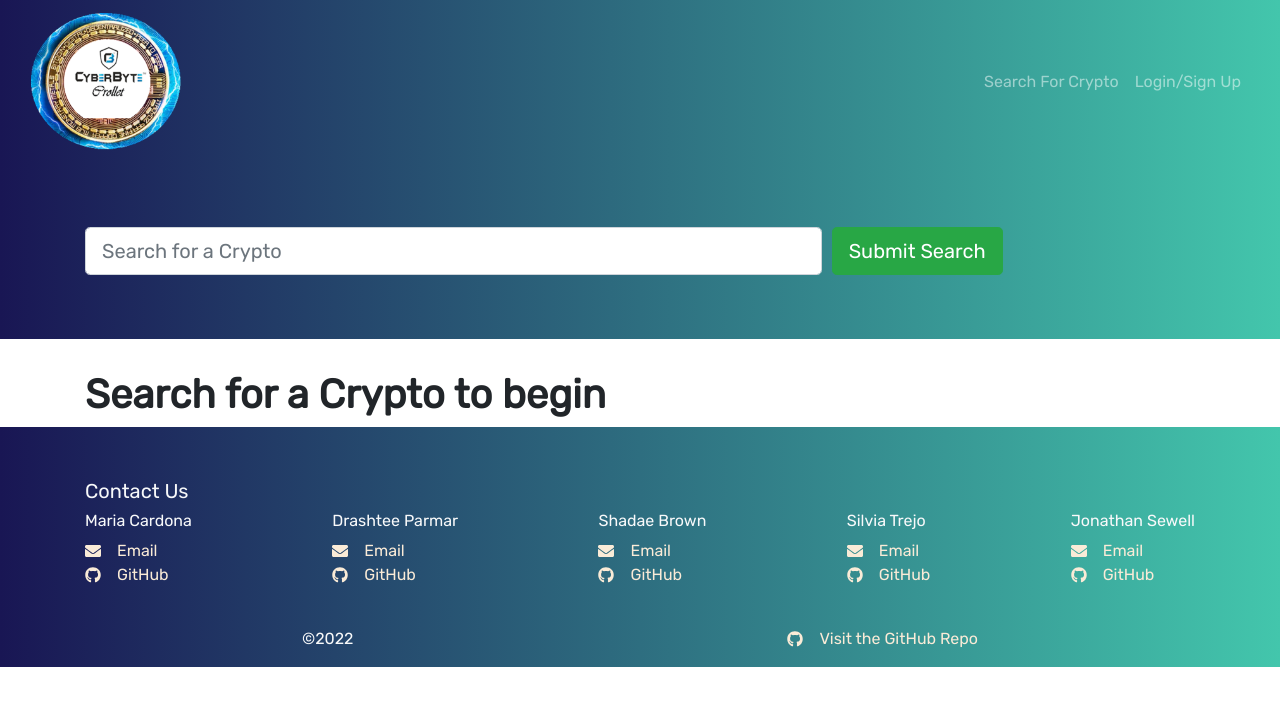
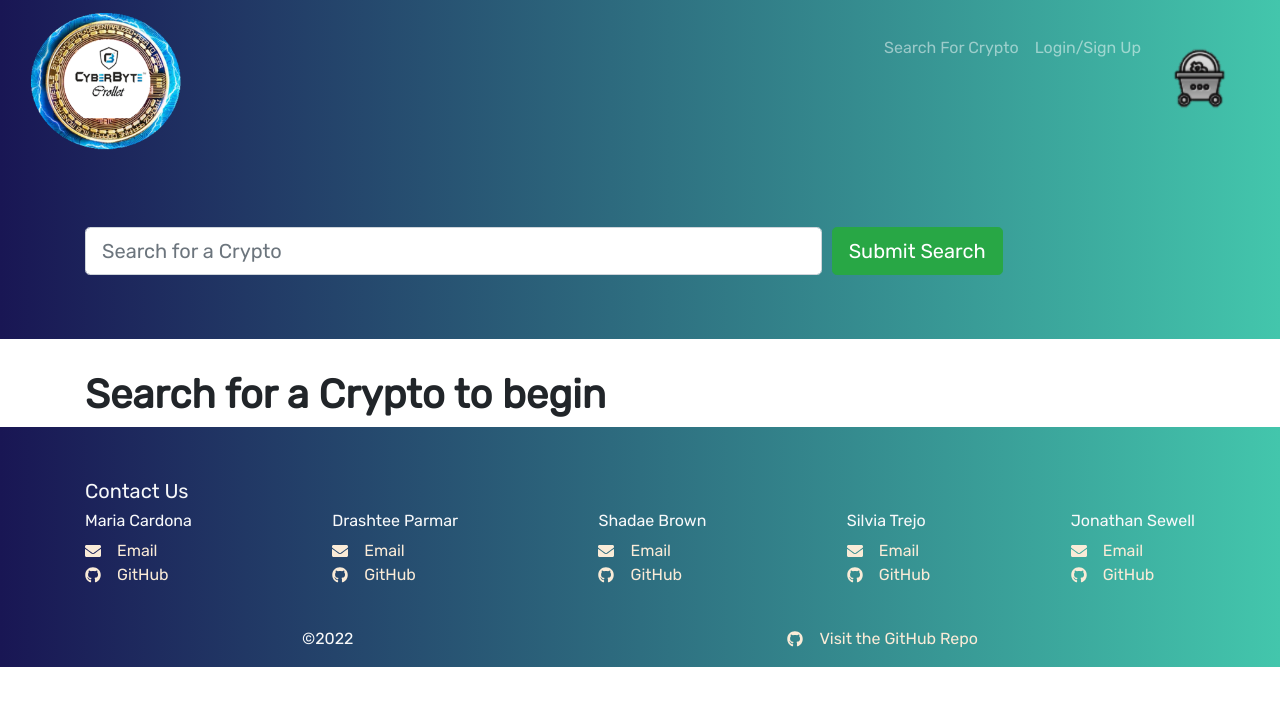
Before and after one commit to dparmar32/cyberByte_Crollet, a React (Create React App) app in the folder client/: page / in a window 1280 px wide. Shown: the top 706 px of the page. Built offline with nearby package versions, Linux system fonts and the light colour scheme.

Commit message:
adding shopping cart to Navbar

```diff
--- a/client/src/components/Navbar.js
+++ b/client/src/components/Navbar.js
@@ -42,6 +42,8 @@ const AppNavbar = () => {
                 )}
 
               {/* Cart link   */}
+              <Nav as={Link} to='/Cart'><img src={Cart}  width="100" alt="cart"/>
+              </Nav>
 
             </Nav>
           </Navbar.Collapse>
```
